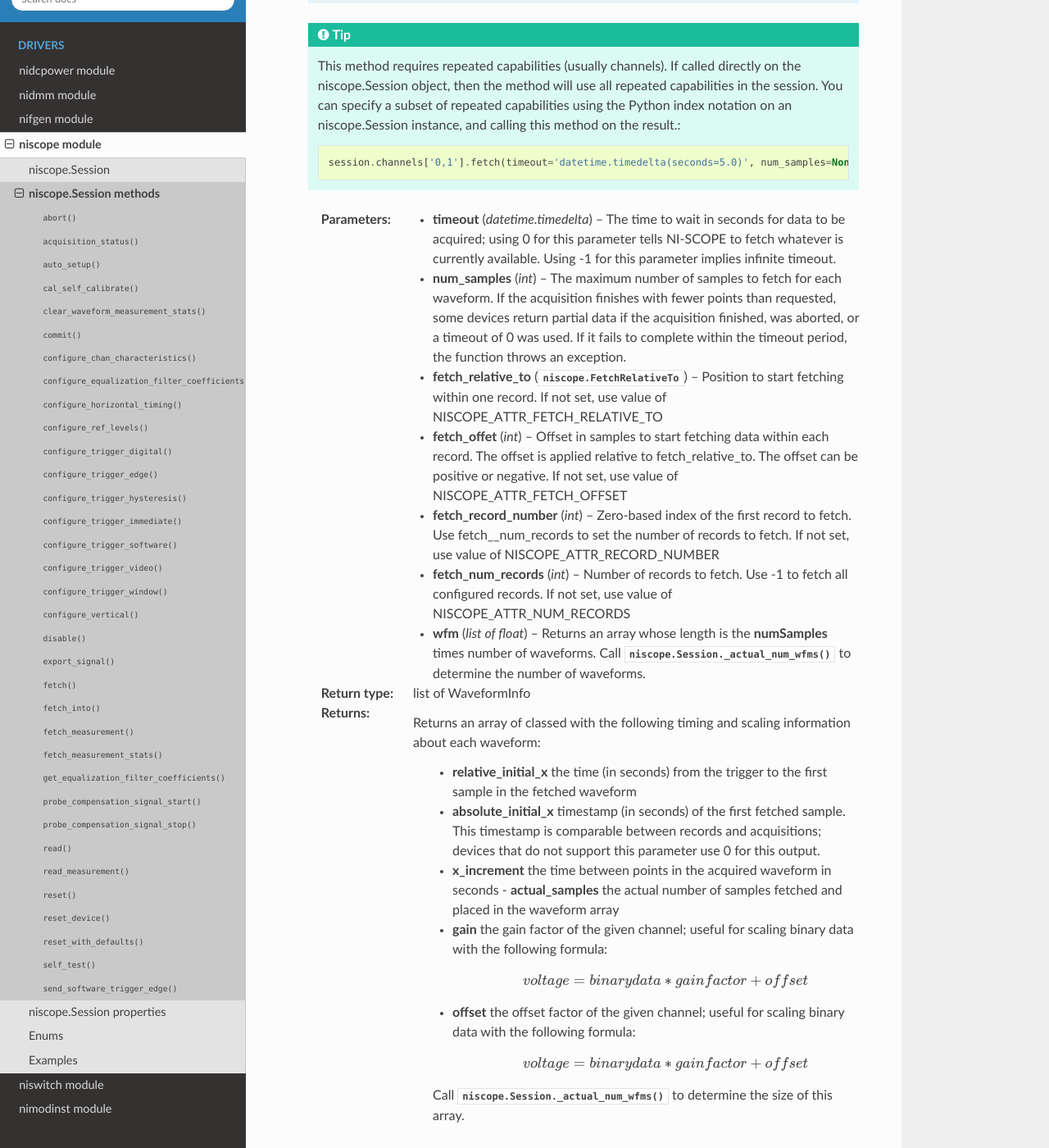
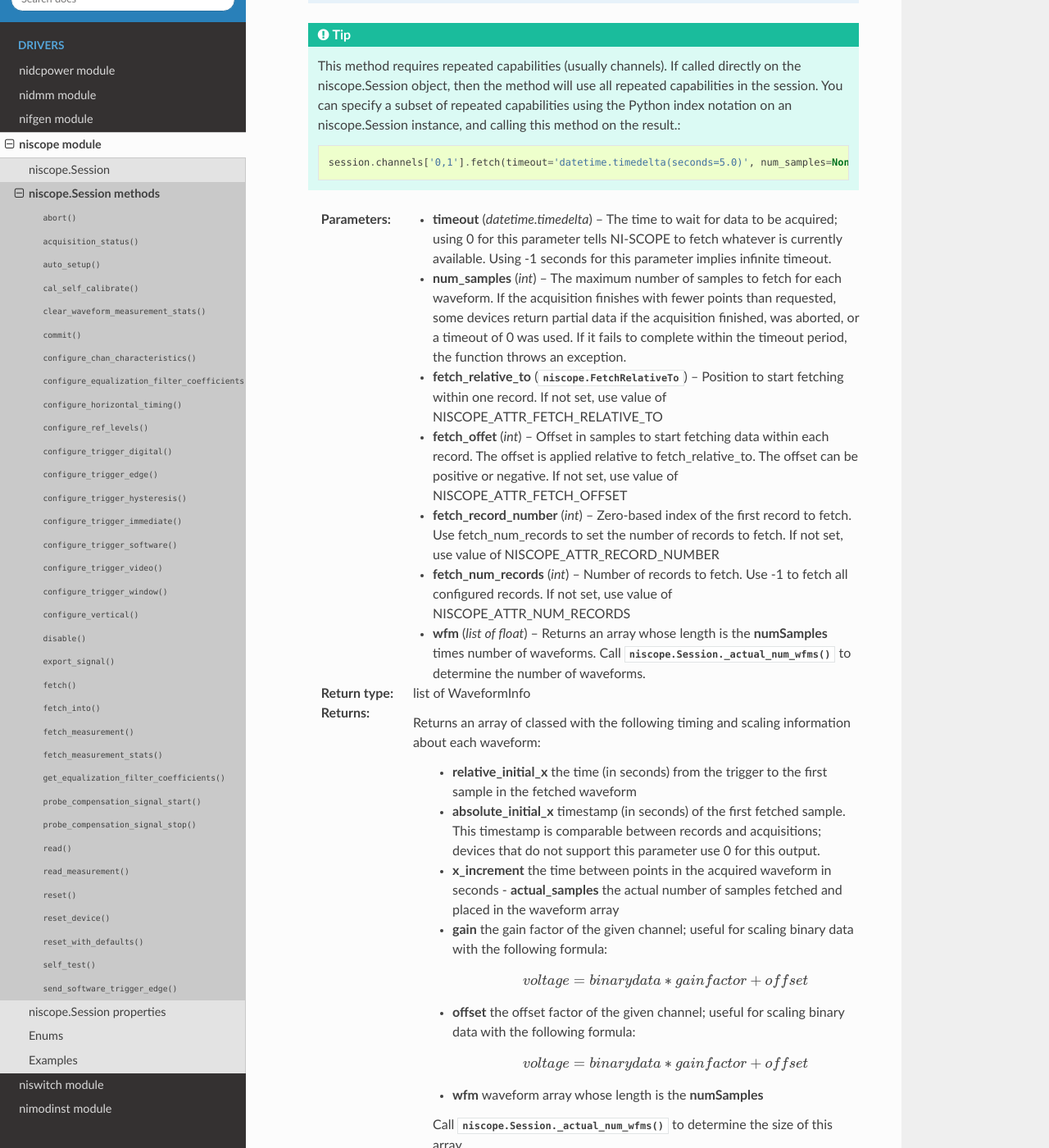
Before and after one commit to ni/nimi-python, a Sphinx documentation site: the page built from docs/niscope/functions.rst, in a window 1280 px wide and 1400 px high, scrolled down 14969 px. Shown: the whole window at 82% size. Built offline with Sphinx 7.4.7 and the Read the Docs theme 2.0.0, drawn with Linux system fonts in a browser that asks for light colours.

Commit message:
Update generated files.

```diff
--- a/docs/niscope/functions.rst
+++ b/docs/niscope/functions.rst
@@ -1218,7 +1218,7 @@
     :param timeout:
 
 
-        The time to wait in seconds for data to be acquired; using 0 for this parameter tells NI-SCOPE to fetch whatever is currently available. Using -1 for this parameter implies infinite timeout.
+        The time to wait for data to be acquired; using 0 for this parameter tells NI-SCOPE to fetch whatever is currently available. Using -1 seconds for this parameter implies infinite timeout.
 
 
 
@@ -1254,7 +1254,7 @@
     :param fetch_record_number:
 
 
-        Zero-based index of the first record to fetch.  Use fetch__num_records to set the number of records to fetch. If not set, use value of NISCOPE_ATTR_RECORD_NUMBER
+        Zero-based index of the first record to fetch.  Use fetch_num_records to set the number of records to fetch. If not set, use value of NISCOPE_ATTR_RECORD_NUMBER
 
 
 
@@ -1299,6 +1299,8 @@
                                     .. math::
 
                                         voltage = binary data * gain factor + offset
+
+                                - **wfm** waveform array whose length is the **numSamples**
 
                                 Call :py:meth:`niscope.Session._actual_num_wfms` to determine the size of this array.
 
```
Also changed, not shown: 1 other file.
